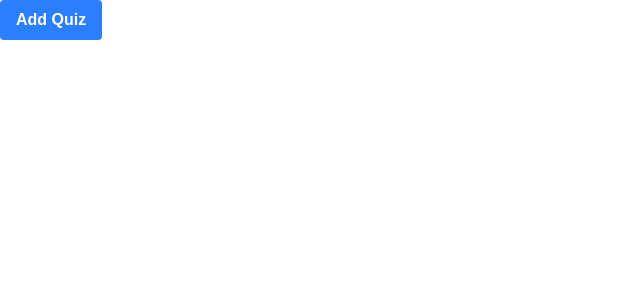
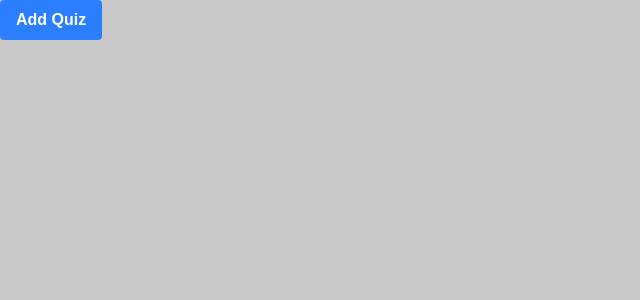
Before and after one commit to GiessC/trivia, a Next.js app in the folder trivia/: page / in a window 1280 px wide. Shown: the top 300 px of the page, without its empty margins (0-640 px from the left). Built offline with nearby package versions, Linux system fonts and the light colour scheme.

Commit message:
update layout to use background

```diff
--- a/trivia/src/app/layout.tsx
+++ b/trivia/src/app/layout.tsx
@@ -24,7 +24,9 @@ export default function RootLayout({
 }>) {
   return (
     <html lang='en'>
-      <body className={`${roboto.variable} ${robotoMono.variable} antialiased`}>
+      <body
+        className={`${roboto.variable} ${robotoMono.variable} bg-background antialiased`}
+      >
         {children}
       </body>
     </html>
```
